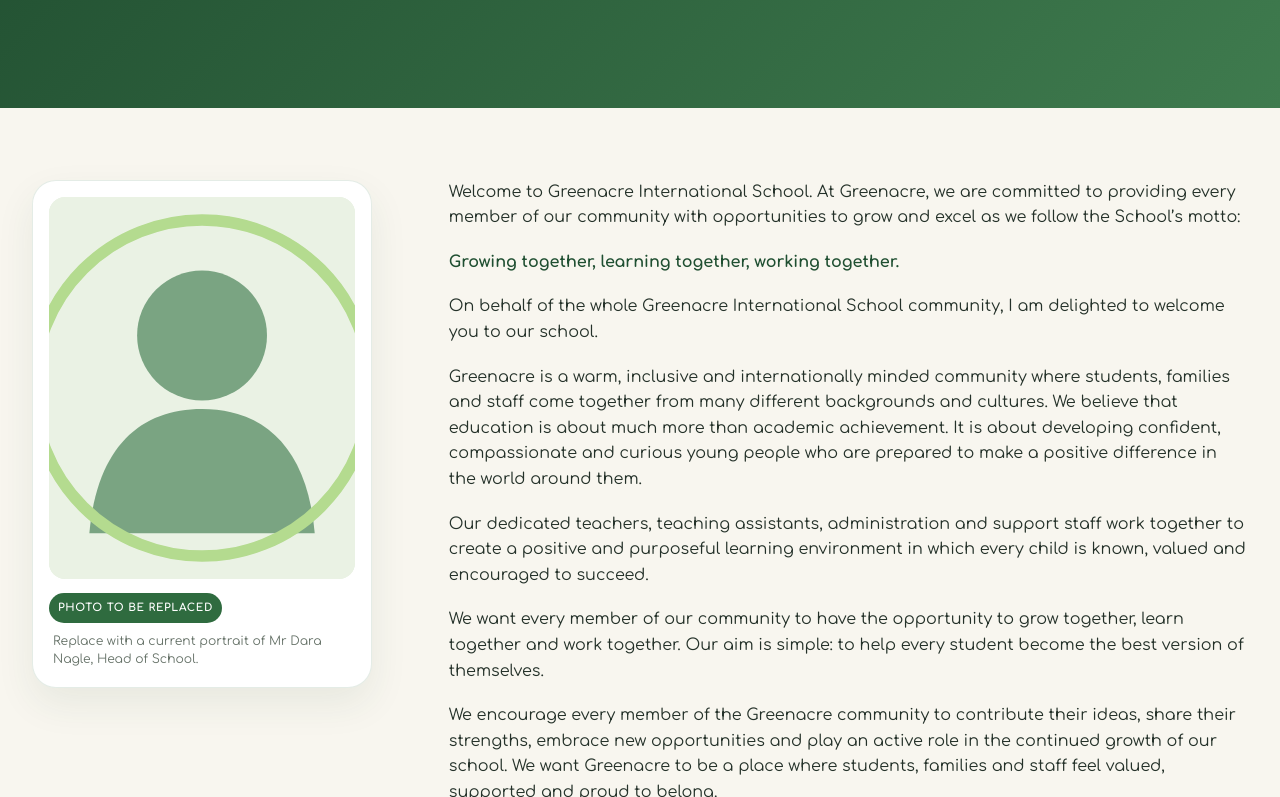
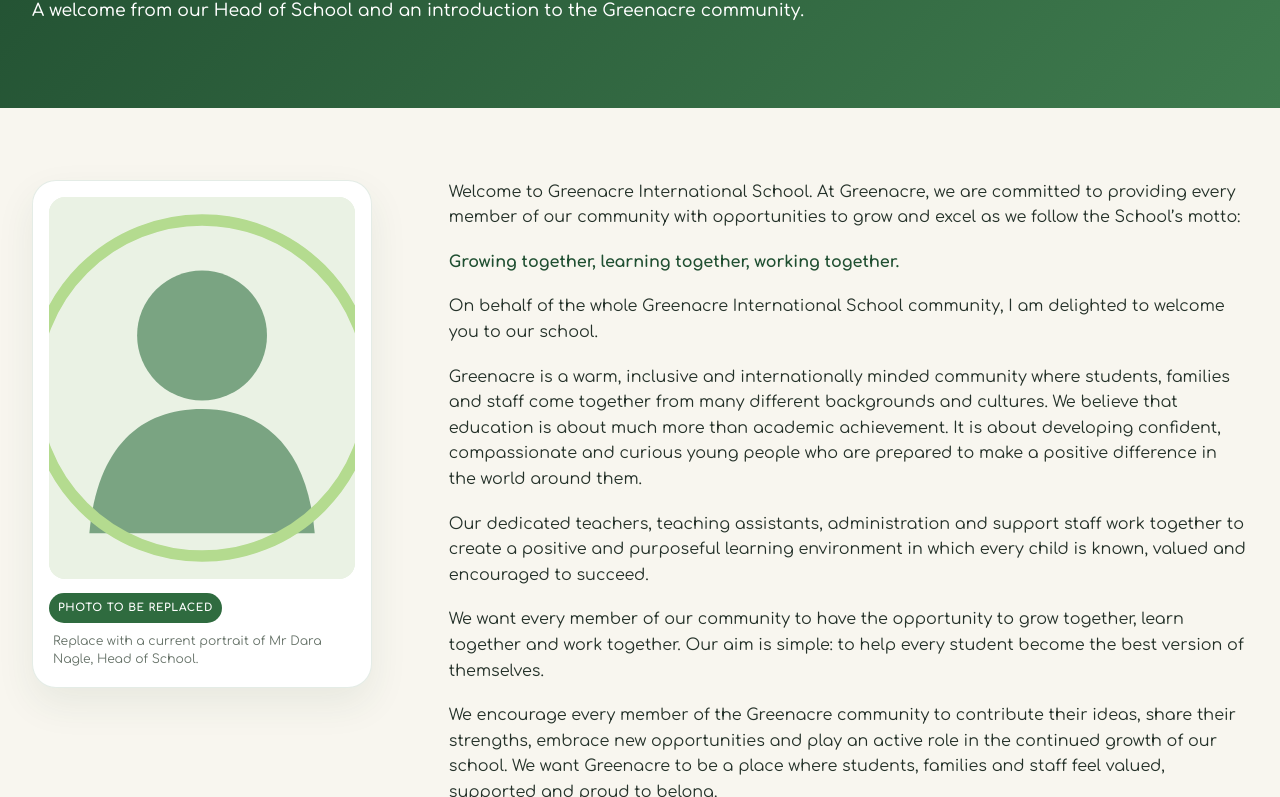
Before and after one commit to GreenacreAdmin/greenacre-website-draft, a plain HTML site: page our-school/head-of-school-welcome/index.html in a window 1280 px wide. Shown: the part 231-1028 px from the top of the page. Drawn offline with Linux system fonts and the light colour scheme.

Commit message:
Add Head of School welcome subtitle

```diff
--- a/our-school/head-of-school-welcome/index.html
+++ b/our-school/head-of-school-welcome/index.html
@@ -71,6 +71,7 @@
 <section class="page-hero"><div class="wrap">
 <div class="eyebrow">Greenacre International School / Koh Samui, Thailand</div>
 <h1>Head of School Welcome</h1>
+<p>A welcome from our Head of School and an introduction to the Greenacre community.</p>
 </div></section>
 <section class="head-welcome-section"><div class="wrap">
 <div class="head-welcome-layout">
```
